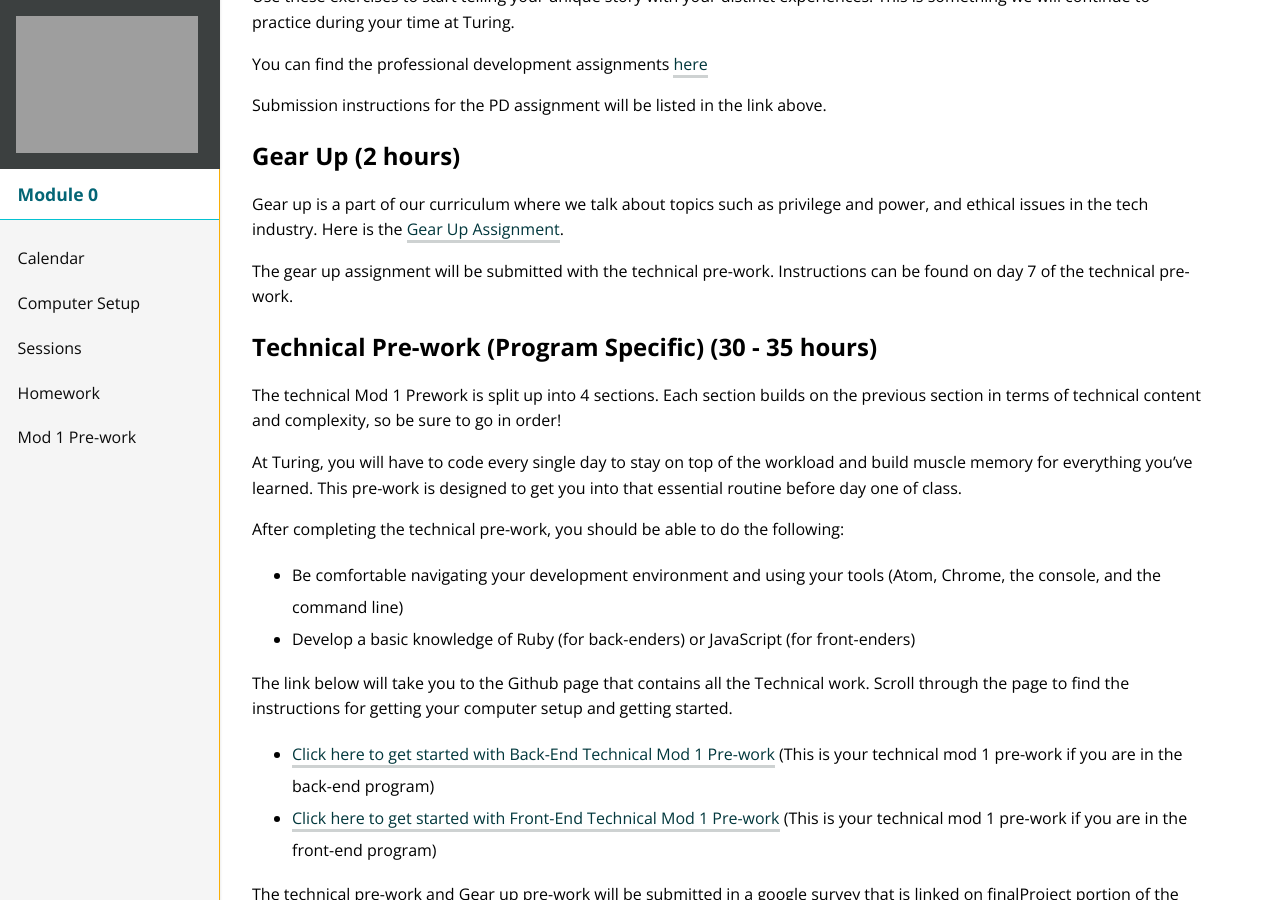
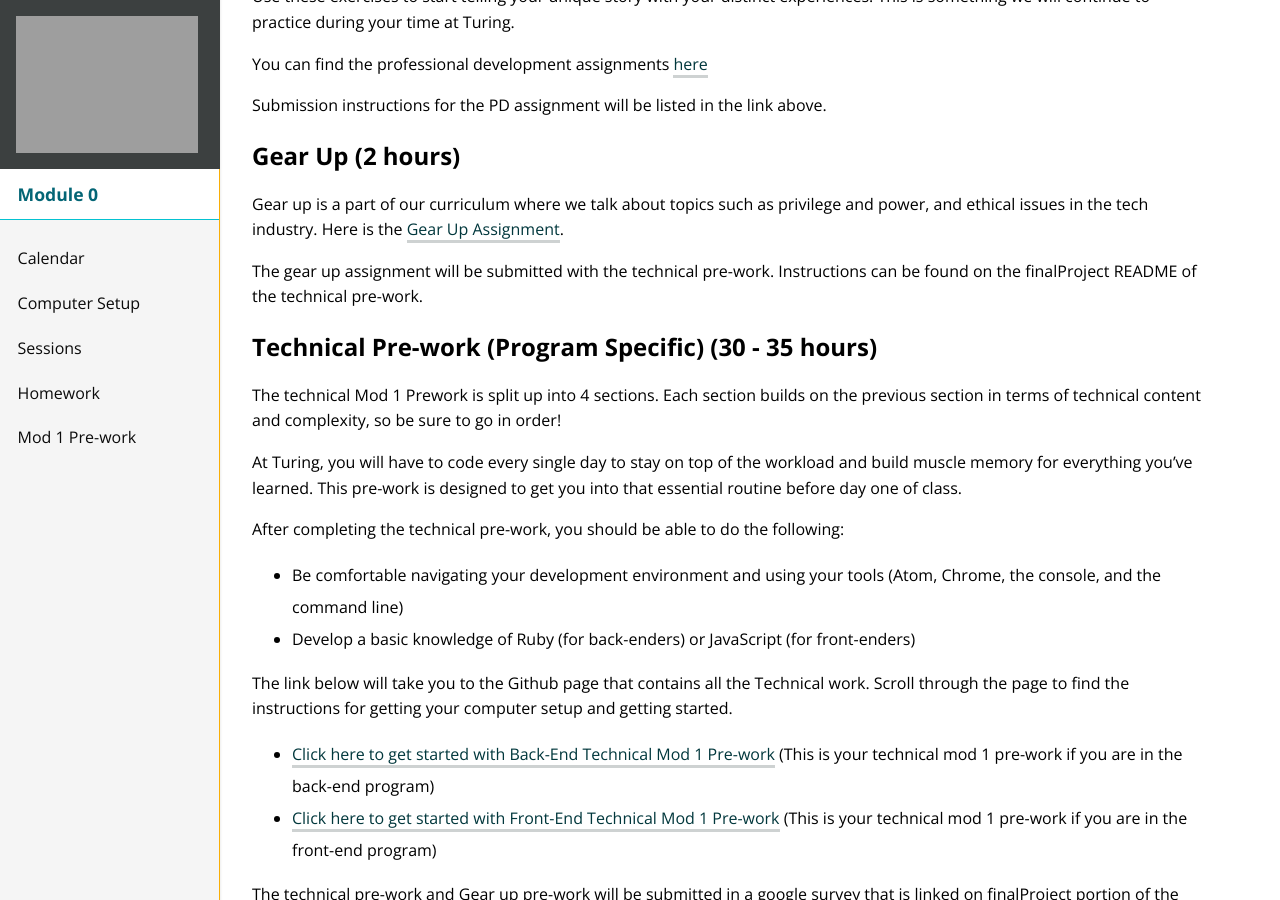
Before and after one commit to turingschool/mod-0-curriculum, a Jekyll site: the page built from prework/index.md, in a window 1280 px wide and 900 px high, scrolled down 1317 px. Built offline with Jekyll 4.4.1, drawn with Linux system fonts in a browser that asks for light colours; nearby versions of some CDN libraries.

Commit message:
Remove days language from PD

```diff
--- a/prework/index.md
+++ b/prework/index.md
@@ -48,7 +48,7 @@ Submission instructions for the PD assignment will be listed in the link above.
 
 Gear up is a part of our curriculum where we talk about topics such as privilege and power, and ethical issues in the tech industry. Here is the [Gear Up Assignment](https://github.com/turingschool/gear-up/blob/master/pre-work/intro_with_empathy.markdown).
 
-The gear up assignment will be submitted with the technical pre-work. Instructions can be found on day 7 of the technical pre-work.
+The gear up assignment will be submitted with the technical pre-work. Instructions can be found on the finalProject README of the technical pre-work.
 
 <a name="technical"></a>
 ## Technical Pre-work (Program Specific) (30 - 35 hours)
```
